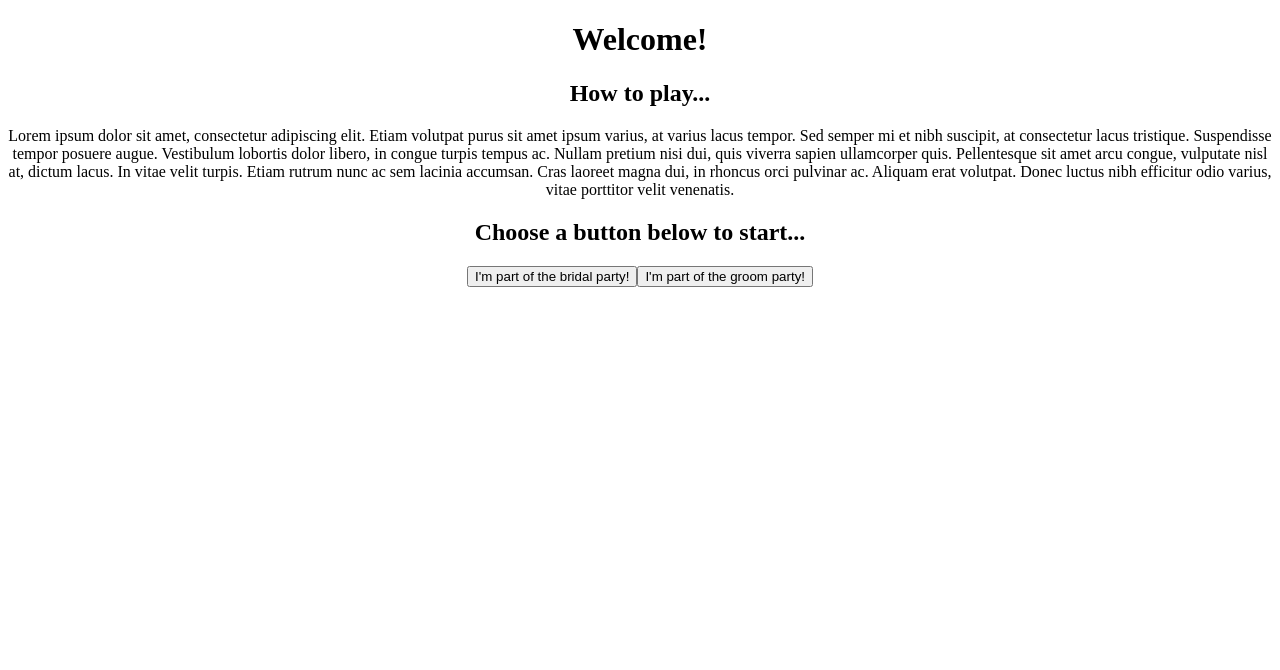
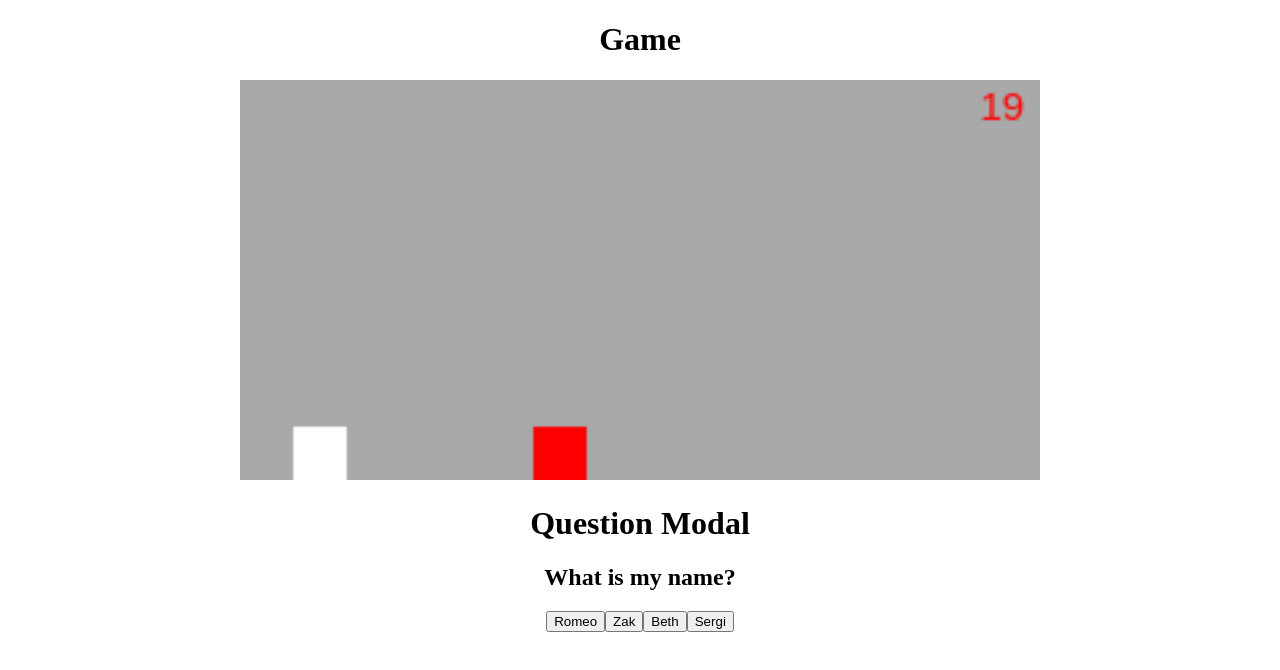
Before and after one commit to gitplayers/client, a React app: page /game in a window 1280 px wide. Shown: the top 670 px of the page. Built offline with nearby package versions, Linux system fonts and the light colour scheme.

Commit message:
Add /wedding page with welcome information and useHistory to navigate to game page

```diff
--- a/src/App.js
+++ b/src/App.js
@@ -1,5 +1,5 @@
 import React from 'react';
-import { Home, GamePage } from './Pages';
+import { Home, GamePage, Welcome } from './Pages';
 import { Switch, Route } from 'react-router-dom';
 
 
@@ -10,8 +10,11 @@ function App() {
         <Route exact path="/">
           <Home />
         </Route>
-        <Route exact path="/game">
+        <Route path="/game">
           <GamePage />
+        </Route>
+        <Route path="/wedding">
+          <Welcome />
         </Route>
       </Switch>
     </>
--- a/src/Pages/GamePage/index.js
+++ b/src/Pages/GamePage/index.js
@@ -1,41 +1,13 @@
-import React, { useState } from 'react';
+import React from 'react';
 import { Game } from '../../Components';
 import './style.css';
 
 const GamePage = () => {
 
-    const [ gameStarted, setGameStarted ] = useState(false);
-
-    const startGame = (e) => {
-        console.log(e.target)
-        e.target.style.display = "none";
-        if (e.target.id === "brideButton"){
-            e.target.nextElementSibling.style.display = "none";
-            let currentElement = e.target.previousElementSibling;
-            for (let i = 0; i < 3; i++){
-                currentElement = currentElement.previousElementSibling;
-                currentElement.style.display = "none";
-            }
-        } else {
-            e.target.previousElementSibling.style.display = "none";
-            let currentElement = e.target.previousElementSibling.previousElementSibling;
-            for (let i = 0; i < 3; i++){
-                currentElement = currentElement.previousElementSibling;
-                currentElement.style.display = "none";
-            }
-        }
-
-        setGameStarted(true)
-    }
-
     return (
         <main>
-            <h1>Welcome!</h1>
-            <h2>How to play...</h2>
-            <p>Lorem ipsum dolor sit amet, consectetur adipiscing elit. Etiam volutpat purus sit amet ipsum varius, at varius lacus tempor. Sed semper mi et nibh suscipit, at consectetur lacus tristique. Suspendisse tempor posuere augue. Vestibulum lobortis dolor libero, in congue turpis tempus ac. Nullam pretium nisi dui, quis viverra sapien ullamcorper quis. Pellentesque sit amet arcu congue, vulputate nisl at, dictum lacus. In vitae velit turpis. Etiam rutrum nunc ac sem lacinia accumsan. Cras laoreet magna dui, in rhoncus orci pulvinar ac. Aliquam erat volutpat. Donec luctus nibh efficitur odio varius, vitae porttitor velit venenatis.</p>
-            {gameStarted ? <Game /> : <h2>Choose a button below to start...</h2>}
-            <button id="brideButton" onClick={startGame}>I'm part of the bridal party!</button>
-            <button id="groomButton" onClick={startGame}>I'm part of the groom party!</button>
+            <h1>Game</h1>
+            <Game />
         </main>
     );
 }
--- /dev/null
+++ b/src/Pages/Welcome/index.js
@@ -0,0 +1,28 @@
+import React, { useEffect } from "react";
+import { useHistory } from "react-router-dom";
+
+const Welcome = () => {
+
+    const { push } = useHistory();
+
+    const startGroomGame = () => {
+        push('/game');
+    }
+
+    const startBrideGame = () => {
+        push('/game');
+    }
+
+    return (
+        <main>
+            <h1>Welcome!</h1>
+            <h2>How to play...</h2>
+            <p>Lorem ipsum dolor sit amet, consectetur adipiscing elit. Etiam volutpat purus sit amet ipsum varius, at varius lacus tempor. Sed semper mi et nibh suscipit, at consectetur lacus tristique. Suspendisse tempor posuere augue. Vestibulum lobortis dolor libero, in congue turpis tempus ac. Nullam pretium nisi dui, quis viverra sapien ullamcorper quis. Pellentesque sit amet arcu congue, vulputate nisl at, dictum lacus. In vitae velit turpis. Etiam rutrum nunc ac sem lacinia accumsan. Cras laoreet magna dui, in rhoncus orci pulvinar ac. Aliquam erat volutpat. Donec luctus nibh efficitur odio varius, vitae porttitor velit venenatis.</p>
+            <h2>Select an option below to start the game..</h2>
+            <button onClick={startGroomGame}>I'm on the groom's side!</button>
+            <button onClick={startBrideGame}>I'm on the bride's side!</button>
+        </main>
+    );
+}
+
+export default Welcome;
--- a/src/Pages/index.js
+++ b/src/Pages/index.js
@@ -1,2 +1,3 @@
 export { default as Home } from './Home';
 export { default as GamePage } from './GamePage';
+export { default as Welcome } from './Welcome';
```
